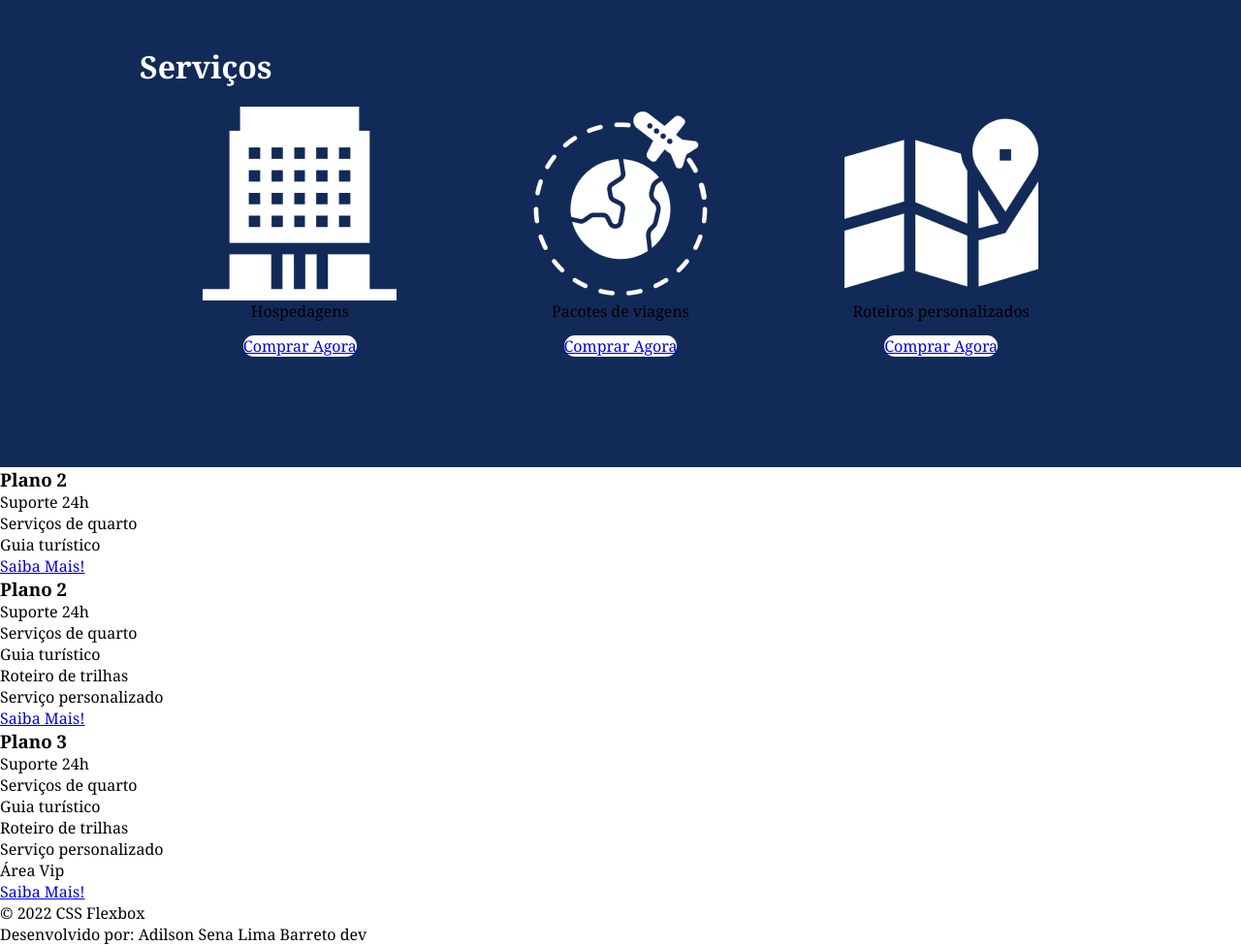
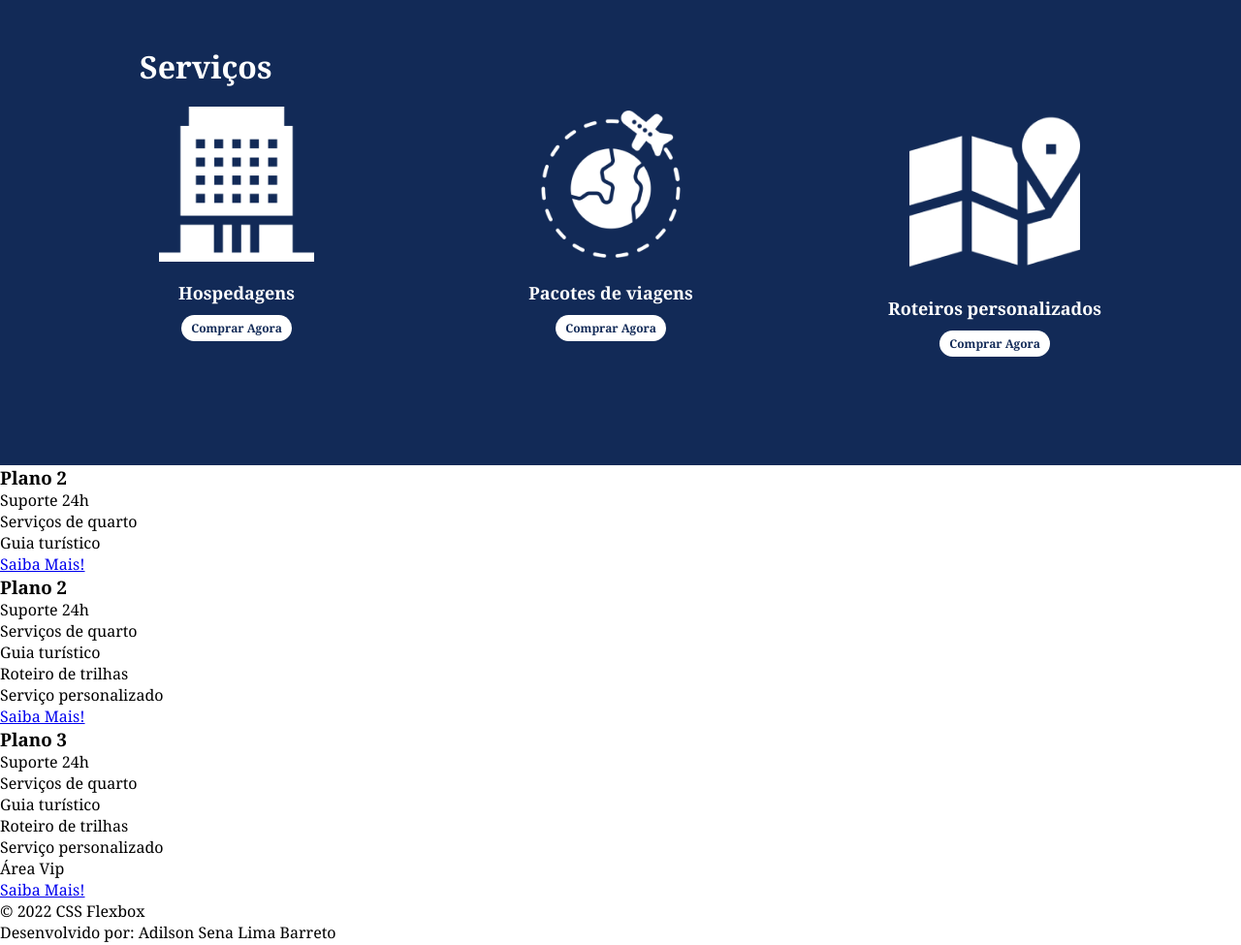
Before and after one commit to AdilsonSena/project-flex-box-dio, a plain HTML site: page flex-projeto/index.html in a window 1280 px wide. Shown: the part 1194-2169 px from the top of the page at 97% size. Drawn offline with Linux system fonts and the light colour scheme.

Commit message:
FEAT: Finalizando serviços css

```diff
--- a/flex-projeto/index.html
+++ b/flex-projeto/index.html
@@ -109,7 +109,7 @@
 
     <footer>
         <p>&copy; 2022 CSS Flexbox</p>
-        <p>Desenvolvido por: Adilson Sena Lima Barreto dev</p>
+        <p>Desenvolvido por: Adilson Sena Lima Barreto</p>
     </footer>
 </body>
 </html>
--- a/flex-projeto/style.css
+++ b/flex-projeto/style.css
@@ -131,7 +131,7 @@ header .menu {
 
 .list-servicos {
     display: flex;
-    justify-content: space-around;
+    justify-content: space-between;
 }
 
 .list-servicos .item-servico {
@@ -139,11 +139,28 @@ header .menu {
 }
 
 .item-servico a {
-    width: 120px;
+    width: 240px;
     background-color: #fff;
     border-radius: 30px;
     height: 50px;
     text-align: center;
     margin-top: 20px;
     line-height: 50px;
+    padding: 5px 10px;
+    color: #122A57;
+    font-size: 12px;
+    text-decoration: none;
+    font-weight: 700;
 }
+
+.item-servico p {
+    font-weight: 700;
+    font-size: 18px;
+    color: #fff;
+    margin-top: 20px;
+}
+
+.item-servico img {
+    width: 80%;
+    margin: auto;
+}
```
